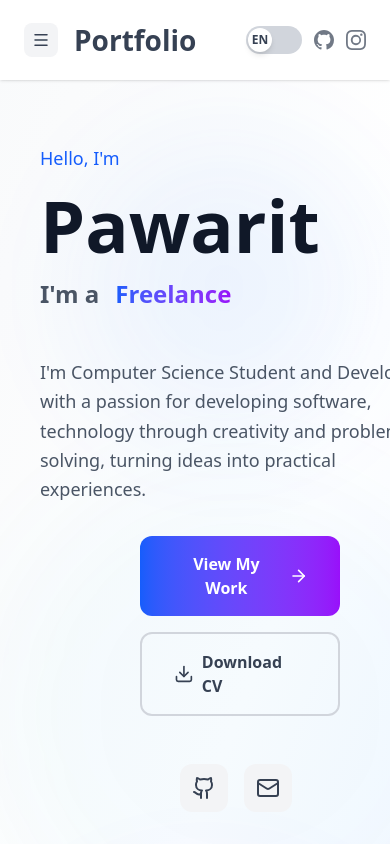
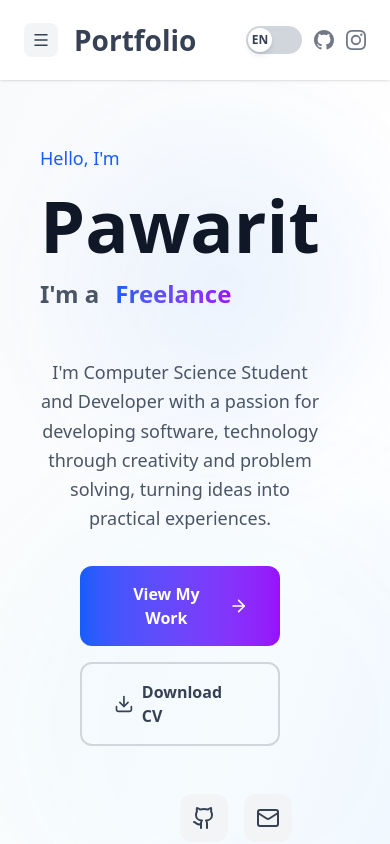
Before and after one commit to RitJaroen26/Resume-app, a Next.js app: page / in a window 390 px wide. Built offline with nearby package versions, Linux system fonts and the light colour scheme.

Commit message:
fix home responsive

```diff
--- a/components/HomeSection.tsx
+++ b/components/HomeSection.tsx
@@ -62,7 +62,7 @@ export default function HomeSection() {
             </div>
 
             <div className={`relative z-10 container mx-auto ${isOpen ? "px-16" : "px-10"} py-20`}>
-                <div className="grid lg:grid-cols-2 gap-12 items-center min-h-[80vh]">
+                <div className="grid grid-cols-1 lg:grid-cols-2 gap-12 items-center min-h-[80vh]">
                     <motion.div
                         initial={{ opacity: 0, x: -50 }}
                         animate={{ opacity: isVisible ? 1 : 0, x: isVisible ? 0 : -50 }}
@@ -115,7 +115,7 @@ export default function HomeSection() {
                             initial={{ opacity: 0, y: 20 }}
                             animate={{ opacity: 1, y: 0 }}
                             transition={{ delay: 0.6 }}
-                            className={`text-lg leading-relaxed w-100 md:w-full ${isDarkMode ? 'text-gray-300' : 'text-gray-600'} max-w-lg`}
+                            className={`text-lg leading-relaxed text-center md:textleft w-70 md:w-full ${isDarkMode ? 'text-gray-300' : 'text-gray-600'} max-w-lg`}
                         >
                             {isThai
                             ? "ผมเป็นนักศึกษาและนักพัฒนาสาขาวิทยาการคอมพิวเตอร์ ผู้มีความหลงใหลในการพัฒนาซอฟต์แวร์และเทคโนโลยีผ่านความคิดสร้างสรรค์และการแก้ปัญหา โดยเปลี่ยนแนวคิดให้กลายเป็นประสบการณ์จริง"
@@ -126,7 +126,7 @@ export default function HomeSection() {
                             initial={{ opacity: 0, y: 20 }}
                             animate={{ opacity: 1, y: 0 }}
                             transition={{ delay: 0.8 }}
-                            className="flex flex-col md:flex-row ml-25 md:ml-0 gap-4"
+                            className="flex flex-col md:flex-row ml-10 sm:ml-20 md:ml-0 gap-4"
                         >
                             <button
                                 onClick={() => scrollToSection('portfolio-section')}
```
